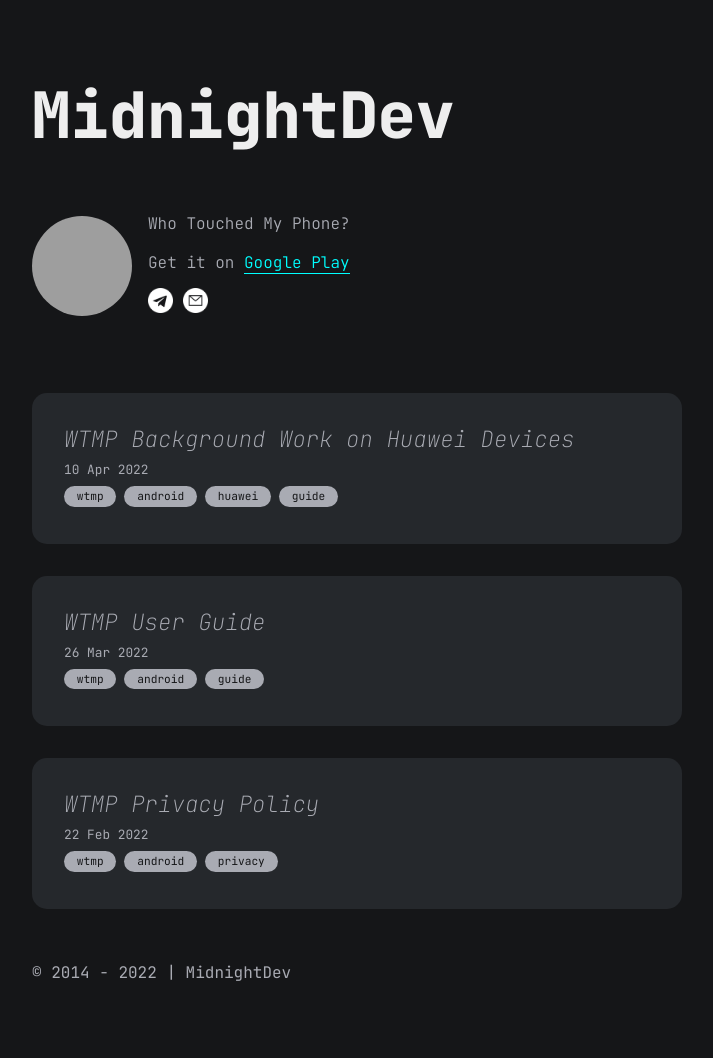
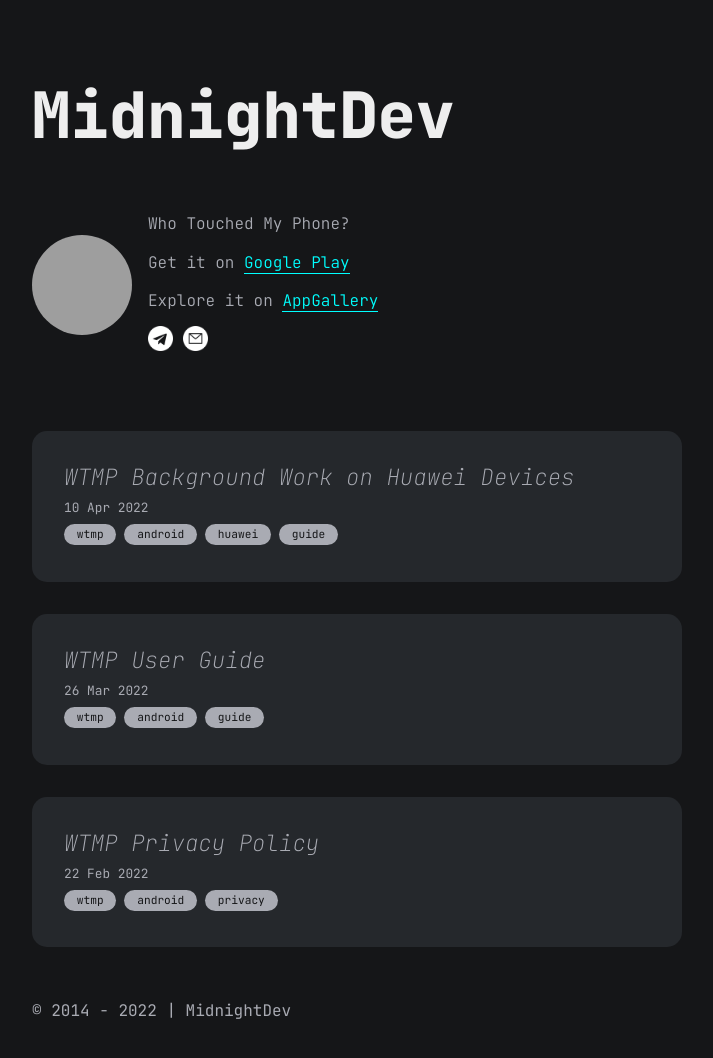
Before and after one commit to mdnghtdv/mdnghtdv.github.io, a Jekyll site: the page built from index.md, in a window 1280 px wide, cut to the strip 0-1075 px from the top of the page. Shown: the top 1058 px of the strip, without its empty margins (283-996 px from the left). Built offline with Jekyll 4.4.1, drawn with Linux system fonts in a browser that asks for light colours; before the commit the page ends 1037 px from its top, so only the background shows below that; grey boxes are pictures that could not be loaded.

Commit message:
Update author.yml

```diff
--- a/_data/author.yml
+++ b/_data/author.yml
@@ -1,13 +1,15 @@
 name: mdnghtdv
 dp: https://avatars.githubusercontent.com/u/102413990?s=400&u=2b35973b9a606b30848d896b12162f9011b5fbdc&v=4
 description: "
+  <p>Who Touched My Phone?</p>
+  <br/>
   <p>
-   Who Touched My Phone?
+    Get it on <a href='https://play.google.com/store/apps/details?id=com.wtmp.svdsoftware' target='_blank'>Google Play</a>
   </p>
   <br/>
   <p>
-    Get it on <a href='https://play.google.com/store/apps/details?id=com.wtmp.svdsoftware' target='_blank'>Google Play</a>
-  </P>
+    Explore it on <a href='https://appgallery.huawei.com/#/app/C105790813?appId=C105790813' target='_blank'>AppGallery</a>
+  </p>
 "
 contact:
   - title: telegram
```
